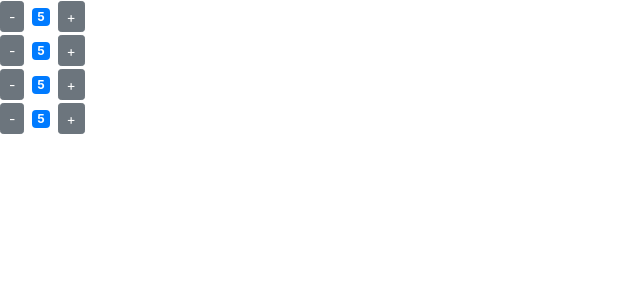
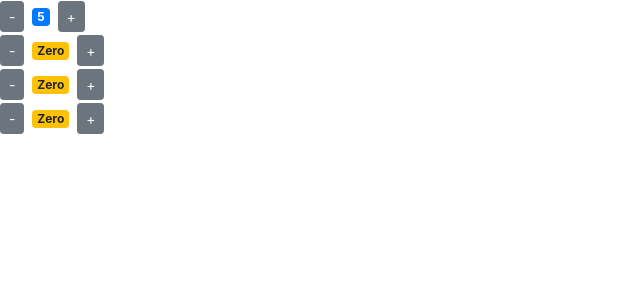
Before and after one commit to akhlaq1/React_app_mosh, a React (Create React App) app: page / in a window 1280 px wide. Shown: the top 300 px of the page, without its empty margins (0-640 px from the left). Built offline with nearby package versions, Linux system fonts and the light colour scheme.

Commit message:
data passed from parent to child

```diff
--- a/src/components/counterComponent.jsx
+++ b/src/components/counterComponent.jsx
@@ -2,7 +2,7 @@ import React, { Component } from "react";
 
 class Counter extends Component {
   state = {
-    count: 5
+    count: this.props.value
   };
 
   badgeColor() {
--- a/src/components/counters.jsx
+++ b/src/components/counters.jsx
@@ -3,7 +3,7 @@ import Counter from "./counterComponent";
 
 class Counters extends Component {
   state = {
-    counters_array: [{ value: 0 }, { value: 0 }, { value: 0 }, { value: 0 }]
+    counters_array: [{ value: 5 }, { value: 0 }, { value: 0 }, { value: 0 }]
   };
   render() {
     return (
@@ -11,7 +11,10 @@ class Counters extends Component {
         {this.state.counters_array.map(tag => (
           <div>
             {" "}
-            <Counter key={this.state.counters_array.indexOf(tag)} />
+            <Counter
+              value={tag.value}
+              key={this.state.counters_array.indexOf(tag)}
+            />
           </div>
         ))}
       </div>
```
